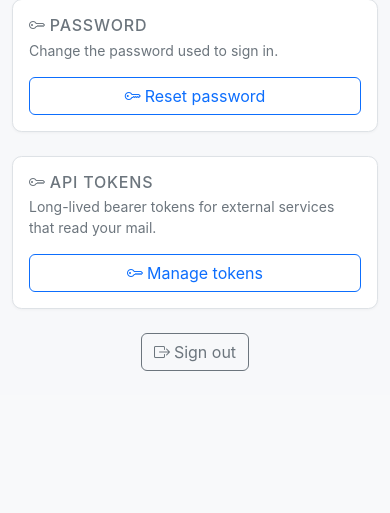
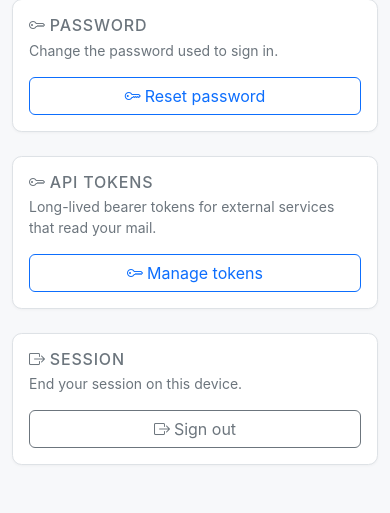
Before and after one commit to scripts-and-tables/emails-manager, a Django app: template core/templates/core/profile.html in a window 390 px wide. Shown: the part 801-1314 px from the top of the page. Before the commit the page ends 1172 px from the top, so only its background shows below. Run offline with Django 5.2, Linux system fonts and the light colour scheme; the template is opened without the code that fills it: values that come from a table or form of the project are taken from there, others are empty.

Commit message:
Wrap Sign out in a Session card so it stops looking small on mobile
Profile's Sign out button used to be a centred, naked btn-outline-secondary
at the bottom of the page. Next to the card-wrapped Password and API
tokens actions it read as visually orphaned on mobile — the only button
without card framing. Wrapping it in a Session card with the same
flex-column-on-mobile layout makes the tap target match the surrounding
actions while keeping the outline-secondary color so it doesn't read
as a primary action.

Co-Authored-By: Claude Opus 4.7 (1M context) <noreply@anthropic.com>

```diff
--- a/core/templates/core/profile.html
+++ b/core/templates/core/profile.html
@@ -110,10 +110,18 @@
       </div>
     </div>
 
-    <div class="text-center">
-      <a class="btn btn-outline-secondary" href="{% url 'core:logout' %}">
-        <i class="bi bi-box-arrow-right me-1"></i>Sign out
-      </a>
+    <div class="card card-soft mb-4">
+      <div class="card-body p-3 p-md-4 d-flex flex-column flex-sm-row align-items-sm-center justify-content-between gap-3">
+        <div>
+          <h2 class="h6 text-secondary text-uppercase mb-1" style="letter-spacing:.05em;">
+            <i class="bi bi-box-arrow-right me-1"></i>Session
+          </h2>
+          <p class="text-secondary small mb-0">End your session on this device.</p>
+        </div>
+        <a class="btn btn-outline-secondary" href="{% url 'core:logout' %}">
+          <i class="bi bi-box-arrow-right me-1"></i>Sign out
+        </a>
+      </div>
     </div>
   </div>
 </div>
```
